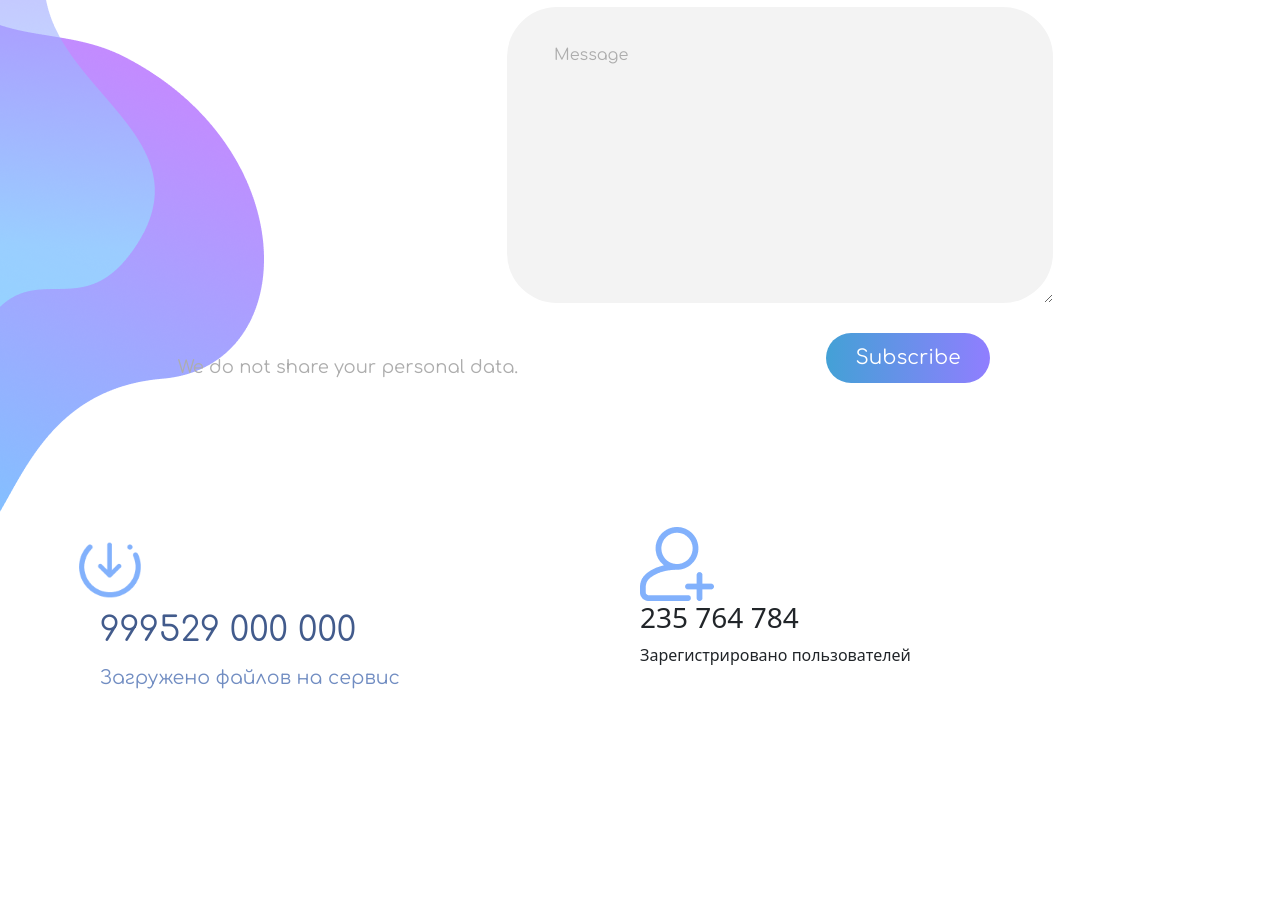
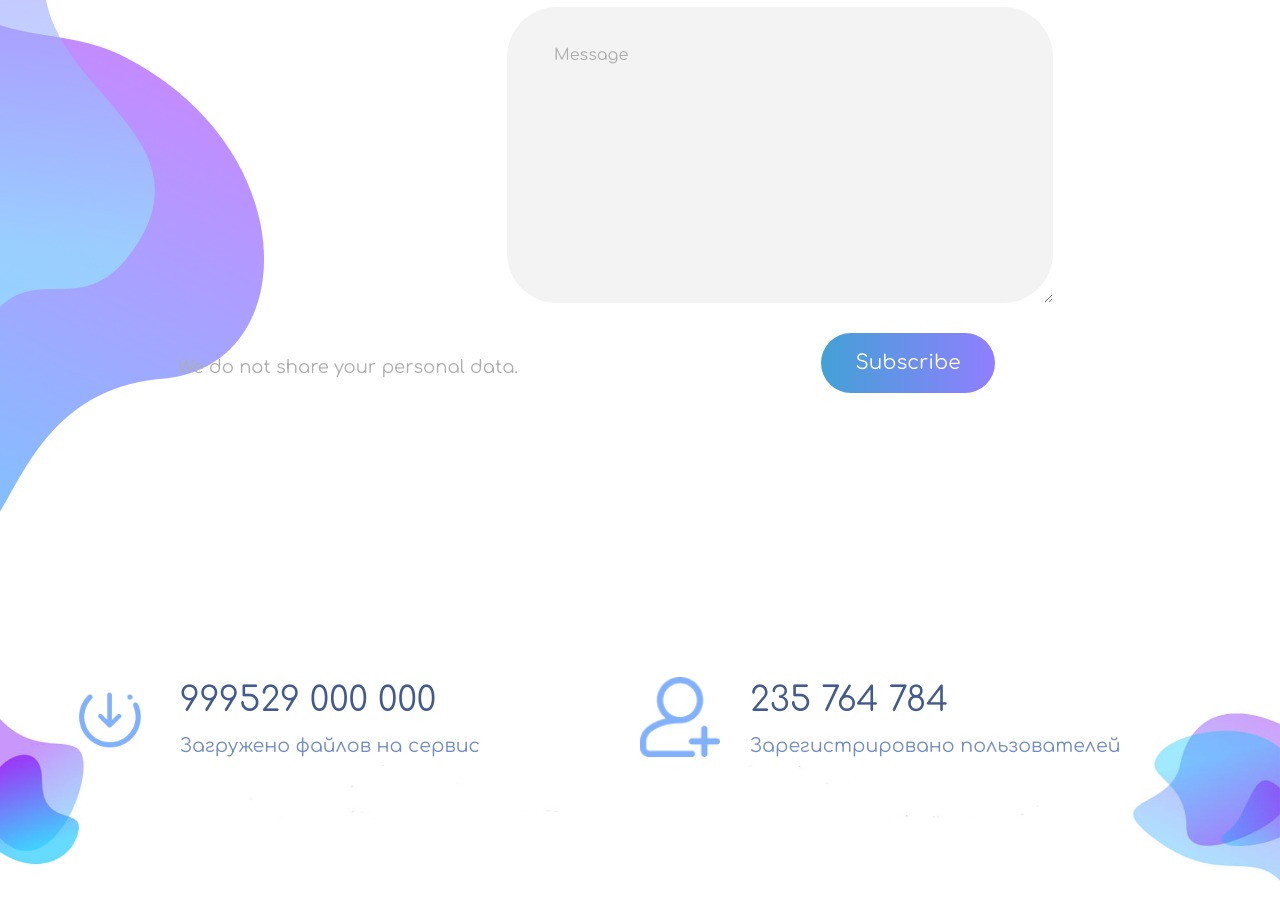
Before and after one commit to javharabdusattorov/Business-contact, a plain HTML site: page contact.html in a window 1280 px wide. Shown: the part 2101-3023 px from the top of the page. Drawn offline with Linux system fonts and the light colour scheme; a web font is replaced by a local one.

Commit message:
seventh commit

```diff
--- a/contact.html
+++ b/contact.html
@@ -98,13 +98,14 @@
                             <a>Name</a>
                         </div>
                         <div class="col-lg-9 col-md-9 col-sm-9 mt-3 mb-3">
-
                             <input type="text" placeholder="John Doe">
                         </div>
                         <div class="col-lg-3 col-md-3 col-sm-3"></div>
                         <div class="col-lg-9 col-md-9 col-sm-9">
                             <textarea placeholder="Message" name="" id="" cols="30" rows="10"></textarea>
                         </div>
+
+
                         <div class="row justify-content-between">
                             <div class="col-lg-6 col-md-6 col-sm-6 col-6 mt-5">
                                 <p class="pharagraph">We do not share your personal data.</p>
@@ -117,7 +118,7 @@
                 </div>
             </div>
         </div>
-        <div class="section_call">
+        <div class="call_container">
             <div class="container">
                 <div class="row">
                     <div class="col-lg-6 col-md-6 col-sm-12 col-12 section-call">
@@ -127,7 +128,7 @@
                             <p>Загружено файлов на сервис</p>
                         </div>
                     </div>
-                    <div class="col-lg-6 col-md-6 col-sm-12 col-12 section-calll">
+                    <div class="col-lg-6 col-md-6 col-sm-12 col-12 section-call">
                         <img src="img/Vector.png" alt="">
                         <div class="call-text">
                             <h3>235 764 784</h3>
--- a/css/style.css
+++ b/css/style.css
@@ -280,12 +280,12 @@ section .section_register p {
 }
 
 .register_s button {
-    padding: 10px 30px;
+    padding: 15px 35px;
     background: linear-gradient(90deg, #43A1D6 0%, #907EFF 100%);
+    border: none;
     border-radius: 62px;
     font-size: 20px;
     color: #FFFFFF;
-    border: none;
     font-family: 'Comfortaa', cursive;
 }
 
@@ -320,7 +320,7 @@ section .call_container {
     font-size: 19px;
     color: #718DC2;
     line-height: 27px;
-    margin-top: 10px;
+    margin-top: 7px;
     font-family: 'Comfortaa', cursive;
 }
 
@@ -368,12 +368,20 @@ section .faq_storage p {
 
 /* Faq-page-end */
 
+/* ***************************************************************** */
+
+/* Register-page-start */
+
+
+
+/* Register-page-end */
+
 /* ****************************************************************** */
 
 /* all-footer-start */
 
 footer .footer_container {
-    margin-top: 200px;
+    margin-top:  150px;
     background: url(../img/bg-3.png) no-repeat center center / cover;
     padding-top: 300px;
 }
```
Also changed, not shown: faq.html (+1 -0 lines), register.html (+0 -2 lines).
